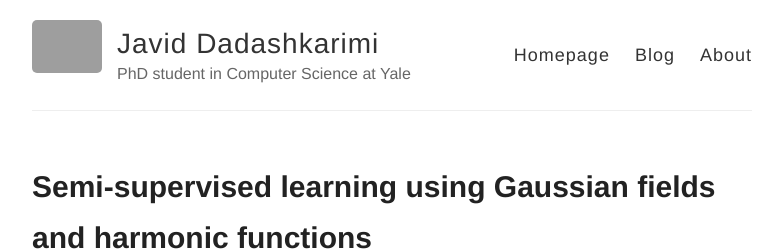
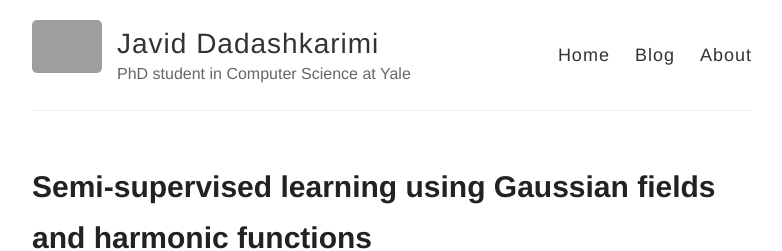
Before and after one commit to jsdelivrbot/dadashkarimi.github.io, a Jekyll site: the page built from index.html, in a window 1280 px wide and 900 px high. Shown: the top 251 px of the window, without its empty margins (248-1030 px from the left). Built offline with Jekyll 4.4.1, drawn with Linux system fonts in a browser that asks for light colours; grey boxes are pictures that could not be loaded.

Commit message:
adding homepage

```diff
--- a/_layouts/default.html
+++ b/_layouts/default.html
@@ -27,7 +27,7 @@
           </div>
 
           <nav>
-            <a href="dadashkarimi.com">Homepage</a>
+            <a href="http://dadashkarimi.com">Home</a>
             <a href="{{ site.baseurl }}/">Blog</a>
             <a href="{{ site.baseurl }}/about">About</a>
           </nav>
```
